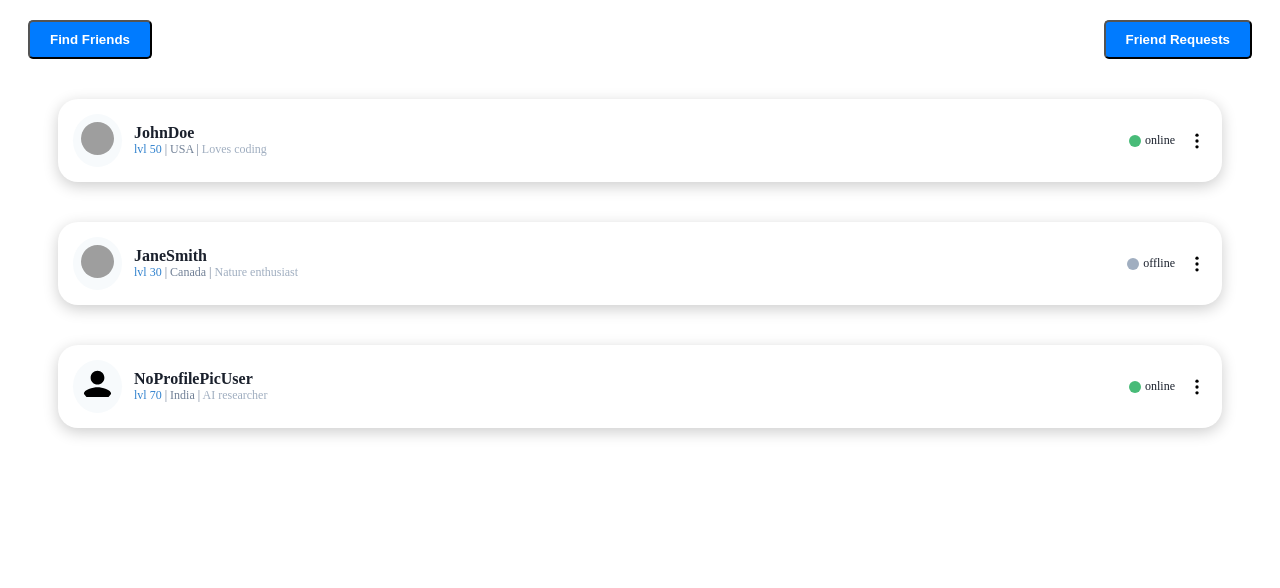
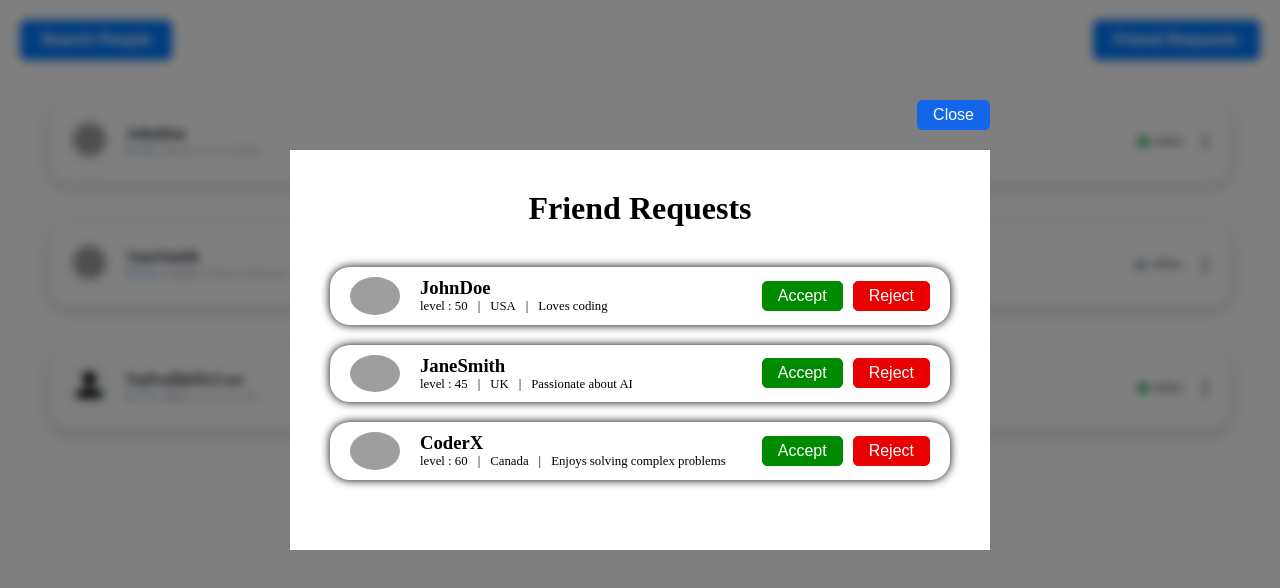
Before and after one commit to vijaykr338/Ludo-ninja, a React (Vite) app: page / in a window 1280 px wide. Both pictures are taken after a click on the button "Friend Requests". Shown: the top 588 px of the page. Built offline with nearby package versions, Linux system fonts and the light colour scheme; grey boxes are pictures that could not be loaded.

Commit message:
add search and request pop up in friends page

```diff
--- a/src/App.jsx
+++ b/src/App.jsx
@@ -1,5 +1,7 @@
 import { useState, useEffect } from 'react'
 import FriendsPage from './Pages/Friends/FriendsPage'
+import Search from './Components/FindFriends/FindFriends'
+import Requests from './Components/FriendReq/FriendReq'
 import './App.css'
 
 function App() {
--- a/src/Components/FindFriends/FindFriends.css
+++ b/src/Components/FindFriends/FindFriends.css
@@ -0,0 +1,122 @@
+:root{
+    --primary-btn-color : rgb(19, 102, 234);
+    --accept-btn-color: rgb(0, 138, 0);
+    --reject-btn-color: rgb(233, 0, 0);
+}
+
+
+h1{
+    text-align: center;
+}
+
+.search-container{
+    padding: 40px;
+    display: flex;
+    flex-direction: column;
+    gap: 40px;
+}
+
+.search{
+    display: flex;
+    gap: 20px;
+}
+
+.search input{
+    flex-grow: 1;
+    padding: 4px 8px;
+    font-size: 1rem;
+    border: 1px solid black;
+    outline: none;
+    border-radius: 5px;
+}
+.search input:focus{
+    box-shadow: 2px 2px 4px 0px #00000099;
+}
+
+
+
+
+.profiles{
+    display: flex;
+    flex-direction: column;
+    gap: 20px;
+}
+
+.profiles .profile{
+    display: flex;
+    align-items: center;
+    padding: 10px 20px;
+    border-radius: 20px;
+    gap: 20px;
+    box-shadow: 0 0 10px 0px black;
+    transition: scale 0.1s;
+}
+
+.profiles .profile:hover{
+    scale: 1.03;
+}
+
+.profiles .profile img{
+    border-radius: 50%;
+}
+
+.profiles .profile .middle{
+    flex-grow: 1;
+}
+
+.profiles .profile .middle .lower{
+    display: flex;
+    gap: 10px;
+    font-size: 0.8rem;
+}
+
+.profile .right{
+    display: flex;
+    gap: 10px;
+}
+
+
+
+
+
+button{
+    padding: 5px 15px;
+    font-size: 1rem;
+    color: white;
+    background-color: var(--primary-btn-color);
+    border: 1px solid var(--primary-btn-color);
+    border-radius: 5px;
+    border: 1px solid var(--primary-btn-color);
+}
+
+button:hover{
+    color: var(--primary-btn-color);
+    background-color: white;
+}
+
+button.accept-btn{
+    background-color: var(--accept-btn-color);
+    border-color: var(--accept-btn-color);
+}
+button.accept-btn:hover{
+    color: var(--accept-btn-color);
+    background-color: white;
+}
+
+button.reject-btn{
+    background-color: var(--reject-btn-color);
+    border-color: var(--reject-btn-color);
+}
+button.reject-btn:hover{
+    color: var(--reject-btn-color);
+    background-color: white;
+}
+
+
+
+
+
+img.loader-img{
+    display: block;
+    margin: auto;
+}
--- a/src/Components/FindFriends/FindFriends.jsx
+++ b/src/Components/FindFriends/FindFriends.jsx
@@ -0,0 +1,85 @@
+import { useState } from "react";
+import serachData from '../../dummyData/friends.json'
+import './FindFriends.css'
+import loaderLink from '../../assets/loader.gif'
+
+function Search(){
+    const [serachResult, setSearchResult] = useState([]);
+    const [isLoading, setIsLoading] = useState(false);
+
+    const [querry, setQuerry] = useState("");
+
+    function handleSearch(){
+        console.log(querry);
+        setIsLoading(true);
+        setTimeout(()=>{
+            setSearchResult(serachData);
+            setIsLoading(false);
+        }, 500);
+    }
+
+    return(
+        <>
+        <div className="search-container">
+            <h1>Search People Worldwide</h1>
+            <div className="search">
+                <input
+                    value={querry}
+                    onChange={(e)=>setQuerry(e.target.value)}
+                    type="text"
+                    placeholder="search users by id"
+                />
+                <button onClick={handleSearch}>
+                    Search
+                </button>
+            </div>
+
+
+            {
+            isLoading ?
+                <img className="loader-img" src={loaderLink} width="200px" alt="loading"/>:
+                <ResultDiv serachResult={serachResult}/>
+            }
+        </div>
+        </>
+    )
+}
+
+
+
+
+function ResultDiv({serachResult}){
+
+    return(
+        <>
+            <div className="profiles">
+                {serachResult.map((profile, i) => {
+                    return (
+                        <div key={i} className="profile">
+                            <img src={profile.profileImage} alt="" width="50px" />
+                            <div className="middle">
+                                <div className="upper">
+                                    <h3>{profile.username}</h3>
+                                </div>
+                                <div className="lower">
+                                    <p>level : {profile.level}</p>|
+                                    <p>{profile.location}</p>|
+                                    <p>{profile.bio}</p>
+                                </div>
+                            </div>
+                            <div className="right">
+                                <button
+                                    onClick={()=>{alert(`request sent to ${profile.username}`)}}
+                                >
+                                    Send Request
+                                </button>
+                            </div>
+                        </div>
+                    )
+                })}
+            </div>
+        </>
+    )
+}
+
+export default Search;
--- a/src/Components/FriendReq/FriendReq.jsx
+++ b/src/Components/FriendReq/FriendReq.jsx
@@ -0,0 +1,76 @@
+import { useEffect, useState } from "react";
+import requestData from '../../dummyData/friends.json'
+import '../FindFriends/FindFriends.css'
+import loaderLink from '../../assets/loader.gif'
+
+
+function Requests(){
+    const [requests, setRequests] = useState([]);
+    const [isLoading, setIsLoading] = useState(false)
+
+
+
+    useEffect(()=>{
+        setIsLoading(true);
+        setTimeout(()=>{
+            setRequests(requestData);
+            setIsLoading(false);
+        }, 500);
+    }, []);
+
+    return(
+        <>
+        <div className="search-container">
+            <h1>Friend Requests</h1>
+
+            {
+            isLoading ?
+                <img className="loader-img" src={loaderLink} width="200px" alt="loading"/>:
+                <Profiles requests={requests}/>
+            }
+        </div>
+        </>
+    )
+}
+
+
+
+
+function Profiles({requests}){
+    return(
+        <>
+            <div className="profiles">
+                {requests.map((profile, i) => {
+                    return (
+                        <div key={i} className="profile">
+                            <img src={profile.profileImage} alt="" width="50px" />
+                            <div className="middle">
+                                <div className="upper">
+                                    <h3>{profile.username}</h3>
+                                </div>
+                                <div className="lower">
+                                    <p>level : {profile.level}</p>|
+                                    <p>{profile.location}</p>|
+                                    <p>{profile.bio}</p>
+                                </div>
+                            </div>
+                            <div className="right">
+                                <button
+                                    className="accept-btn"
+                                    onClick={()=>alert(`accepted friend request of ${profile.username}`)}
+                                >Accept</button>
+
+                                <button
+                                    className="reject-btn"
+                                    onClick={()=>alert(`rejected friend request of ${profile.username}`)}
+                                >Reject</button>
+                            </div>
+                        </div>
+                    )
+                })}
+            </div>
+        </>
+    )
+}
+
+export default Requests;
--- a/src/Pages/Friends/FriendsPage.css
+++ b/src/Pages/Friends/FriendsPage.css
@@ -7,3 +7,27 @@
     display: flex;
     flex-direction: column;
 }
+
+.bg{
+    position: fixed;
+    top: 0;
+    left: 0;
+    width: 100vw;
+    height: 100vh;
+    background-color: rgba(0, 0, 0, 0.500);
+    backdrop-filter: blur(5px);
+}
+
+.serach-friend{
+    position: relative;
+    width: 700px;
+    min-height: 400px;
+    background-color: white;
+    margin: 150px auto;
+}
+
+button.close-btn{
+    position: absolute;
+    top: -50px;
+    right: 0;
+}
--- a/src/Pages/Friends/FriendsPage.jsx
+++ b/src/Pages/Friends/FriendsPage.jsx
@@ -1,41 +1,25 @@
-import React from 'react';
+import React, { useState } from 'react';
 import { UserStatusBar } from '../../Components/FriendsCard/Card'
 import './FriendsPage.css';
 import { PrimaryButton } from '../../Components/Button/PrimaryButton';
+import dummyUsers from '../../dummyData/dummyData.json'
+import Search from '../../Components/FindFriends/FindFriends'
+import Requests from '../../Components/FriendReq/FriendReq'
 
-const dummyUsers = [
-  {
-    username: 'JohnDoe',
-    level: 50,
-    country: 'USA',
-    additionalInfo: 'Loves coding',
-    isOnline: true,
-    profilePic: 'https://randomuser.me/api/portraits/men/1.jpg',
-  },
-  {
-    username: 'JaneSmith',
-    level: 30,
-    country: 'Canada',
-    additionalInfo: 'Nature enthusiast',
-    isOnline: false,
-    profilePic: 'https://randomuser.me/api/portraits/women/1.jpg',
-  },
-  {
-    username: 'NoProfilePicUser',
-    level: 70,
-    country: 'India',
-    additionalInfo: 'AI researcher',
-    isOnline: true,
-    profilePic: null, // No profile picture
-  },
-];
+
 
 const FriendsPage = () => {
+
+  const [showSearch, setShowSearch] = useState(false);
+  const [showRequests, setShowRequests] = useState(false);
+
+
   return (
+    <>
       <div>
         <div className='buttons-section'>
-          <PrimaryButton title='Find Friends' fn={() => alert('Primary Button Clicked')} />
-          <PrimaryButton title='Friend Requests' fn={() => alert('Secondary Button Clicked')} />
+            <PrimaryButton title='Search People' fn={() => setShowSearch(true)} />
+            <PrimaryButton title='Friend Requests' fn={() => setShowRequests(true)} />
         </div>
         <div className='display-friend-section'>
         {dummyUsers.map((user, index) => (
@@ -51,6 +35,28 @@ const FriendsPage = () => {
         ))}
         </div>
       </div>
+
+
+      {showSearch &&
+      <div className="bg">
+        <div className='serach-friend'>
+          <button className='close-btn' onClick={()=>{setShowSearch(false)}}>Close</button>
+          <Search/>
+        </div>
+      </div>
+      }
+
+
+    {showRequests &&
+      <div className="bg">
+        <div className='serach-friend'>
+          <button className='close-btn' onClick={()=>{setShowRequests(false)}}>Close</button>
+          <Requests/>
+        </div>
+      </div>
+    }
+
+  </>
   );
 };
 
--- /dev/null
+++ b/src/dummyData/dummyData.json
@@ -0,0 +1,26 @@
+[
+    {
+      "username": "JohnDoe",
+      "level": 50,
+      "country": "USA",
+      "additionalInfo": "Loves coding",
+      "isOnline": true,
+      "profilePic": "https://randomuser.me/api/portraits/men/1.jpg"
+    },
+    {
+      "username": "JaneSmith",
+      "level": 30,
+      "country": "Canada",
+      "additionalInfo": "Nature enthusiast",
+      "isOnline": false,
+      "profilePic": "https://randomuser.me/api/portraits/women/1.jpg"
+    },
+    {
+      "username": "NoProfilePicUser",
+      "level": 70,
+      "country": "India",
+      "additionalInfo": "AI researcher",
+      "isOnline": true,
+      "profilePic": null
+    }
+  ]
--- /dev/null
+++ b/src/dummyData/friends.json
@@ -0,0 +1,23 @@
+[
+    {
+      "username": "JohnDoe",
+      "level": 50,
+      "location": "USA",
+      "bio": "Loves coding",
+      "profileImage": "https://randomuser.me/api/portraits/men/1.jpg"
+    },
+    {
+      "username": "JaneSmith",
+      "level": 45,
+      "location": "UK",
+      "bio": "Passionate about AI",
+      "profileImage": "https://randomuser.me/api/portraits/women/2.jpg"
+    },
+    {
+      "username": "CoderX",
+      "level": 60,
+      "location": "Canada",
+      "bio": "Enjoys solving complex problems",
+      "profileImage": "https://randomuser.me/api/portraits/men/3.jpg"
+    }
+  ]
--- a/src/index.css
+++ b/src/index.css
@@ -0,0 +1,4 @@
+*{
+    padding: 0;
+    margin: 0;
+}
```
Also changed, not shown: src/assets/loader.gif (added). Lines whose indentation alone changed are shown as unchanged.
